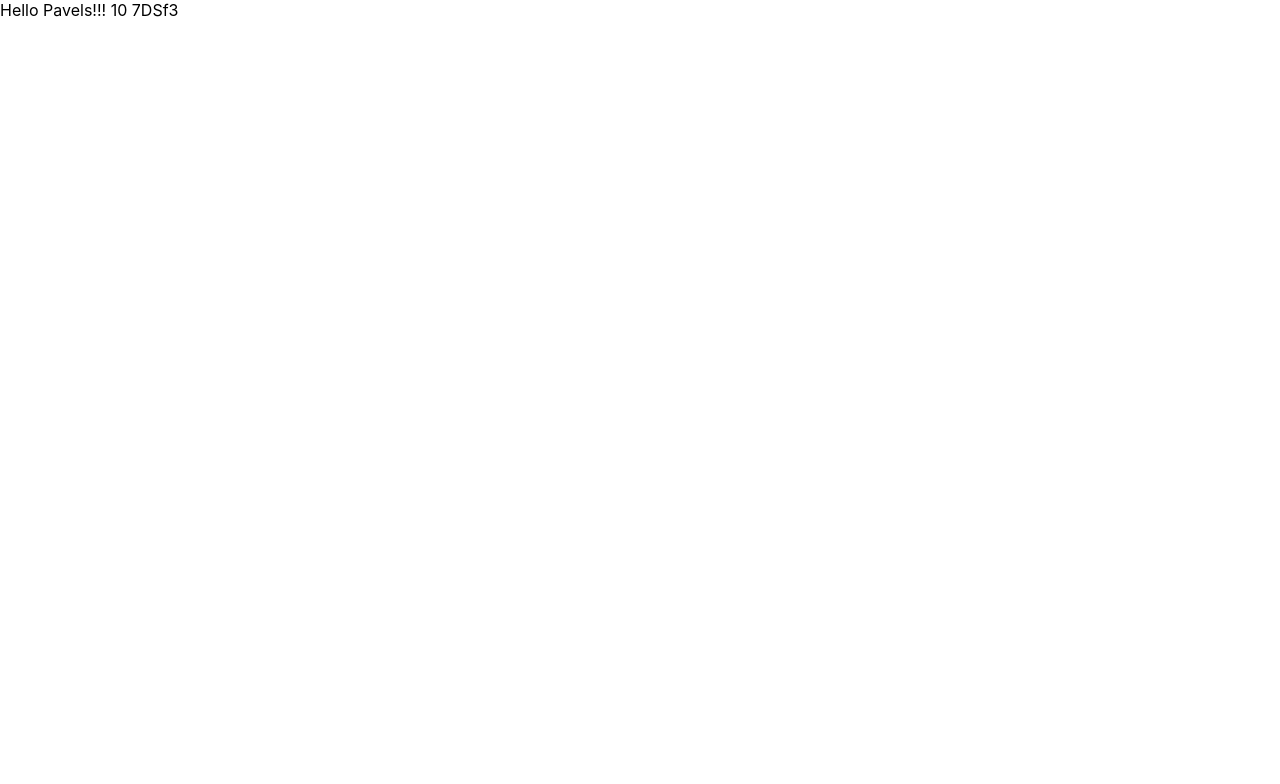
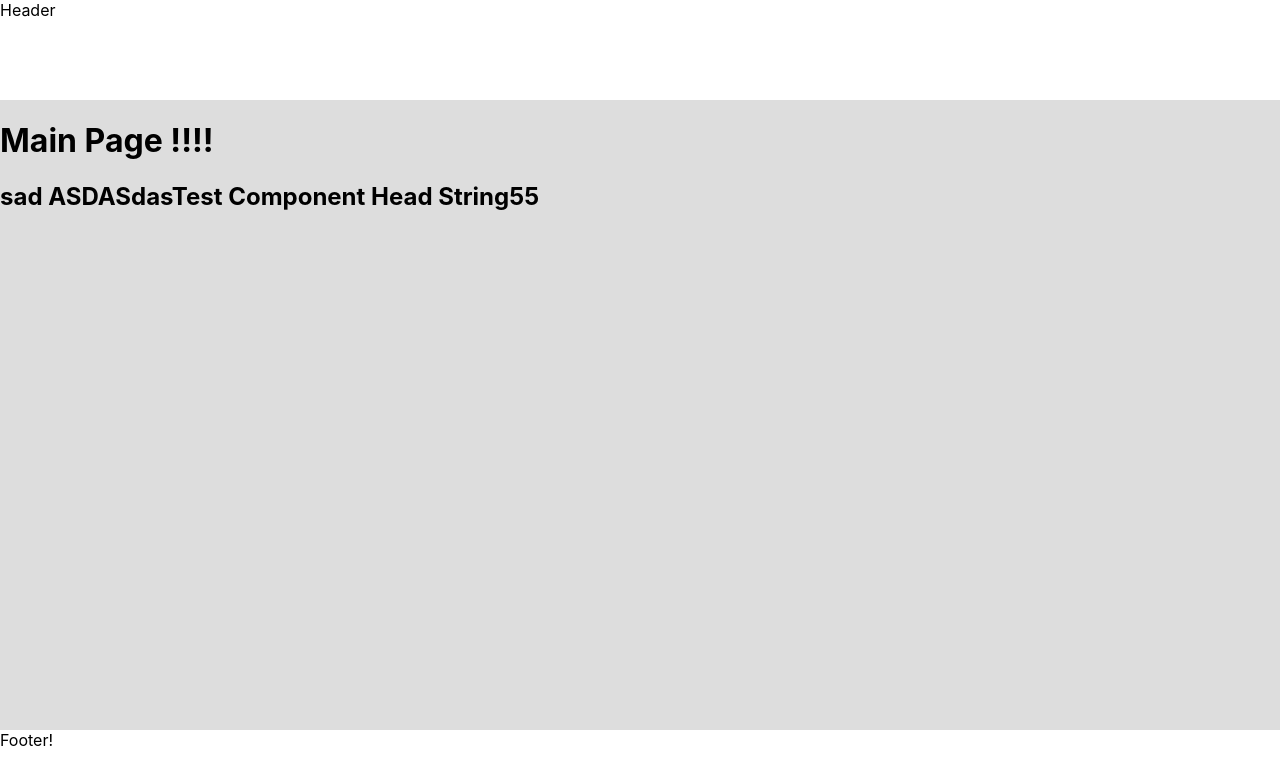
Before and after one commit to whityha/rslang, a React (Create React App) app: page / in a window 1280 px wide. Shown: the top 784 px of the page. Built offline with nearby package versions, Linux system fonts and the light colour scheme.

Commit message:
feat: routes, app structure

```diff
--- a/package.json
+++ b/package.json
@@ -3,6 +3,9 @@
   "version": "0.1.0",
   "private": true,
   "dependencies": {
+    "@emotion/react": "^11.10.0",
+    "@emotion/styled": "^11.10.0",
+    "@mui/material": "^5.10.0",
     "@testing-library/jest-dom": "^5.16.5",
     "@testing-library/react": "^13.3.0",
     "@testing-library/user-event": "^13.5.0",
@@ -52,6 +55,7 @@
     "eslint-plugin-import": "^2.26.0",
     "eslint-plugin-jsx-a11y": "^6.6.1",
     "eslint-plugin-react": "^7.30.1",
-    "eslint-plugin-react-hooks": "^4.6.0"
+    "eslint-plugin-react-hooks": "^4.6.0",
+    "sass": "^1.54.4"
   }
 }
--- /dev/null
+++ b/src/app.scss
@@ -0,0 +1,23 @@
+@import 'vars.scss';
+
+html, body {
+  box-sizing: border-box;
+}
+
+#all {
+  display: flex;
+  flex-direction: column;
+}
+
+#header {
+  height: $header-height;
+}
+
+#main {
+  min-height: $all-min-height;
+  background-color: #DDD;
+}
+
+#footer {
+  height: $footer-height;
+}
--- a/src/app.tsx
+++ b/src/app.tsx
@@ -1,22 +1,19 @@
-function App() {
-  let test: any;
+import { FC } from 'react';
+import { BrowserRouter, Route, Routes } from 'react-router-dom';
+import All from './layout/all';
+import MainPage from './pages/main';
+import NotFoundPage from './pages/not-found';
+import './app.scss';
 
-  const tst = (a: number) => {
-    const b = a + 2;
-    return b;
-  };
-
-  test = 5;
-  test *= 2;
-  return (
-    <div className="App">
-      Hello Pavels!!!
-      {' '}
-      {test}
-      {' '}
-      {`${tst(5)}DSf${3}`}
-    </div>
-  );
-}
+const App: FC = () => (
+  <BrowserRouter>
+    <Routes>
+      <Route path="/" element={<All />}>
+        <Route index element={<MainPage />} />
+        <Route path="*" element={<NotFoundPage />} />
+      </Route>
+    </Routes>
+  </BrowserRouter>
+);
 
 export default App;
--- /dev/null
+++ b/src/components/forms/test-component.tsx
@@ -0,0 +1,20 @@
+import { FC } from 'react';
+
+type Props = {
+  head: string
+}
+
+const TestComponent: FC<Props> = ({ head }) => {
+  const test = 5;
+  return (
+    <h2>
+      {' '}
+      sad ASDASdas
+      {head}
+      {test}
+      {5}
+    </h2>
+  );
+};
+
+export default TestComponent;
--- /dev/null
+++ b/src/components/main/main.tsx
@@ -0,0 +1,11 @@
+import { FC } from 'react';
+import TestComponent from '../forms/test-component';
+
+const Main: FC = () => (
+
+  <div>
+    <h1>Main Page !!!!</h1>
+    <TestComponent head="Test Component Head String" />
+  </div>
+);
+export default Main;
--- /dev/null
+++ b/src/layout/all.tsx
@@ -0,0 +1,16 @@
+import { FC } from 'react';
+import { Outlet } from 'react-router-dom';
+import Footer from './footer';
+import Header from './header';
+
+const All: FC = () => (
+  <div id="all">
+    <Header />
+    <div id="main">
+      <Outlet />
+    </div>
+    <Footer />
+  </div>
+);
+
+export default All;
--- /dev/null
+++ b/src/layout/footer.tsx
@@ -0,0 +1,7 @@
+import { FC } from 'react';
+
+const Footer: FC = () => (
+  <footer id="footer">Footer!</footer>
+);
+
+export default Footer;
--- /dev/null
+++ b/src/layout/header.tsx
@@ -0,0 +1,7 @@
+import { FC } from 'react';
+
+const Header: FC = () => (
+  <header id="header">Header</header>
+);
+
+export default Header;
--- /dev/null
+++ b/src/pages/main.tsx
@@ -0,0 +1,7 @@
+import { FC } from 'react';
+import Main from '../components/main/main';
+
+const MainPage: FC = () => (
+  <Main />
+);
+export default MainPage;
--- /dev/null
+++ b/src/pages/not-found.tsx
@@ -0,0 +1,8 @@
+import { FC } from 'react';
+
+const NotFoundPage: FC = () => (
+  <div>
+    <h1>404</h1>
+  </div>
+);
+export default NotFoundPage;
--- /dev/null
+++ b/src/vars.scss
@@ -0,0 +1,3 @@
+$footer-height: 70px;
+$header-height: 100px;
+$all-min-height: calc(100vh - $header-height - $footer-height);
```
Also changed, not shown: .eslintrc.js, 1 other file (tests, documents, lock files or other folders).
